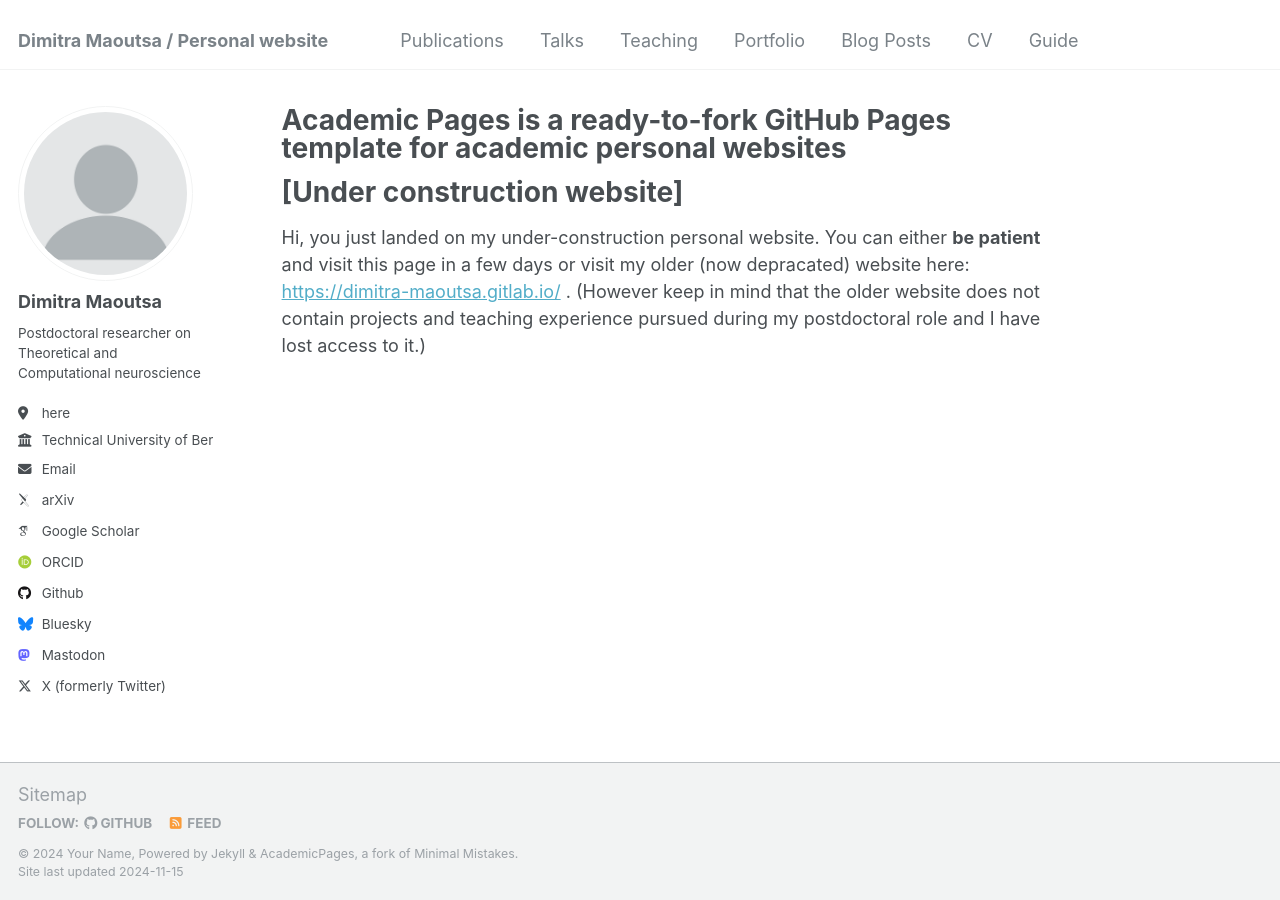
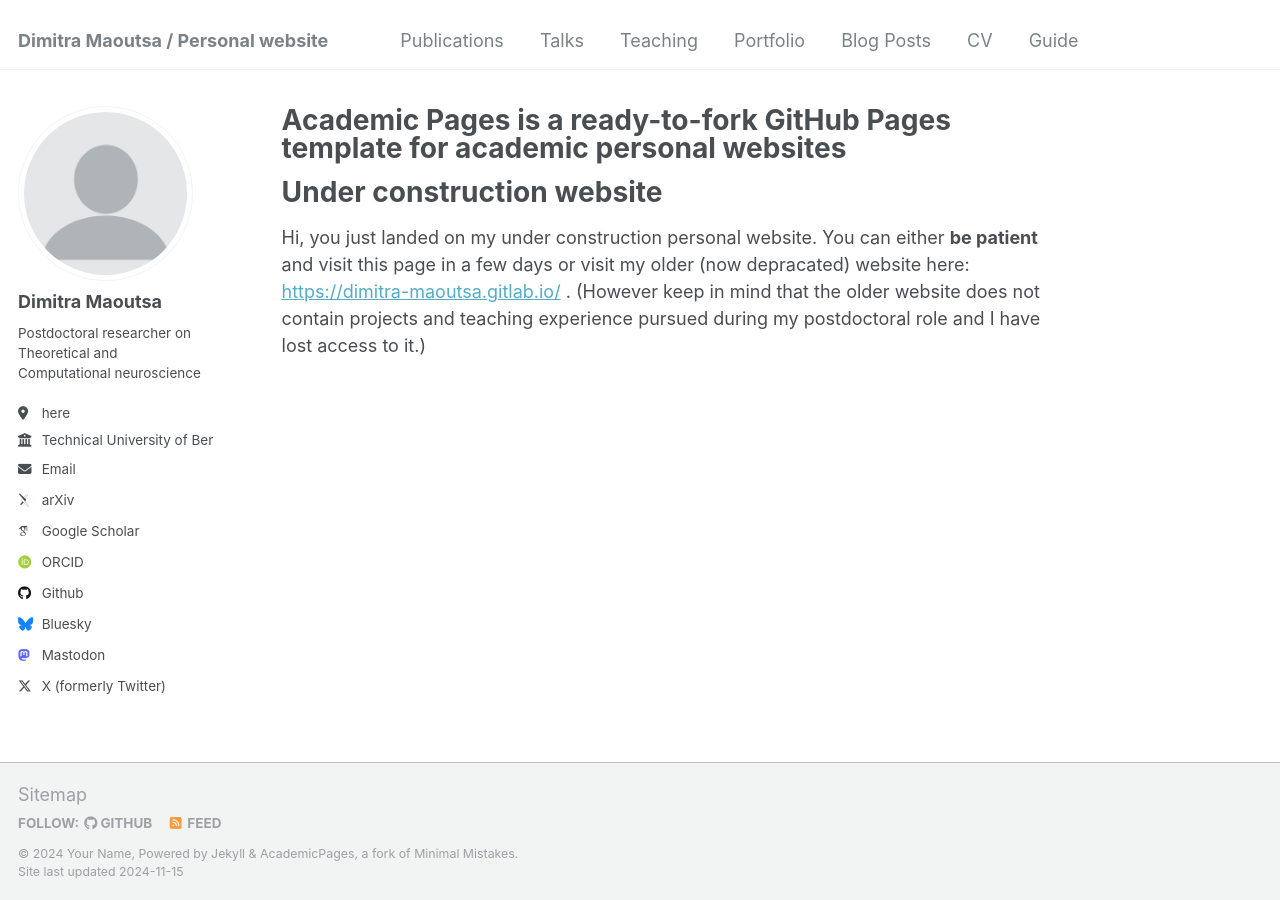
Before and after one commit to dimitra-maoutsa/dimitra-maoutsa.github.io, a Jekyll site: the page built from _pages/about.md, in a window 1280 px wide. Built offline with Jekyll 4.4.1, drawn with Linux system fonts in a browser that asks for light colours; some web fonts are replaced.

```diff
--- a/_pages/about.md
+++ b/_pages/about.md
@@ -7,6 +7,6 @@ redirect_from:
   - /about.html
 ---
 
-[Under construction website]
+Under construction website
 ======
-Hi, you just landed on my under-construction personal website. You can either **be patient** and visit this page in a few days or visit my older (now depracated) website here: [https://dimitra-maoutsa.gitlab.io/](https://dimitra-maoutsa.gitlab.io/) . (However keep in mind that the older website does not contain projects and teaching experience pursued during my postdoctoral role and I have lost access to it.)
+Hi, you just landed on my under construction personal website. You can either **be patient** and visit this page in a few days or visit my older (now depracated) website here: [https://dimitra-maoutsa.gitlab.io/](https://dimitra-maoutsa.gitlab.io/) . (However keep in mind that the older website does not contain projects and teaching experience pursued during my postdoctoral role and I have lost access to it.)
```
